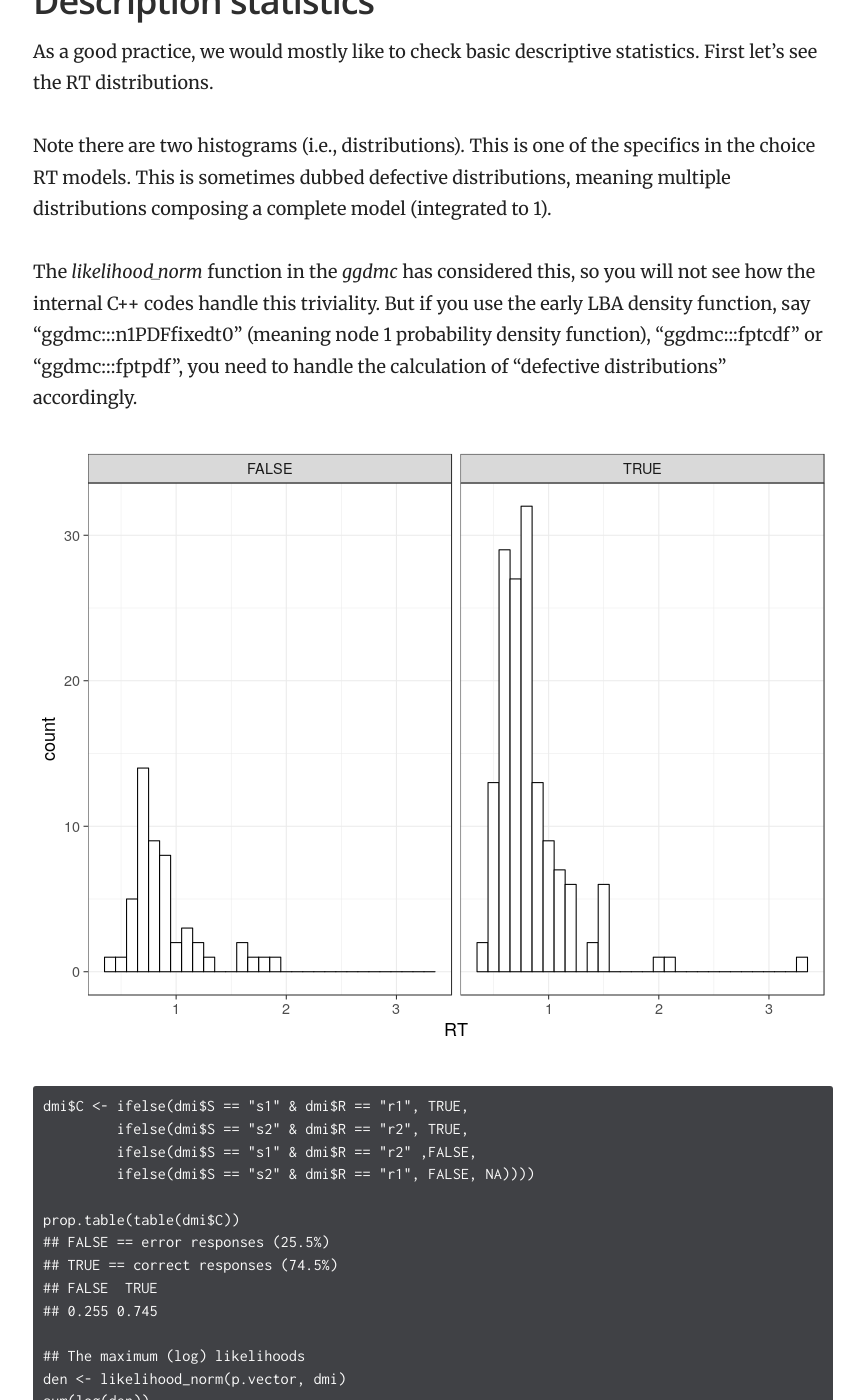
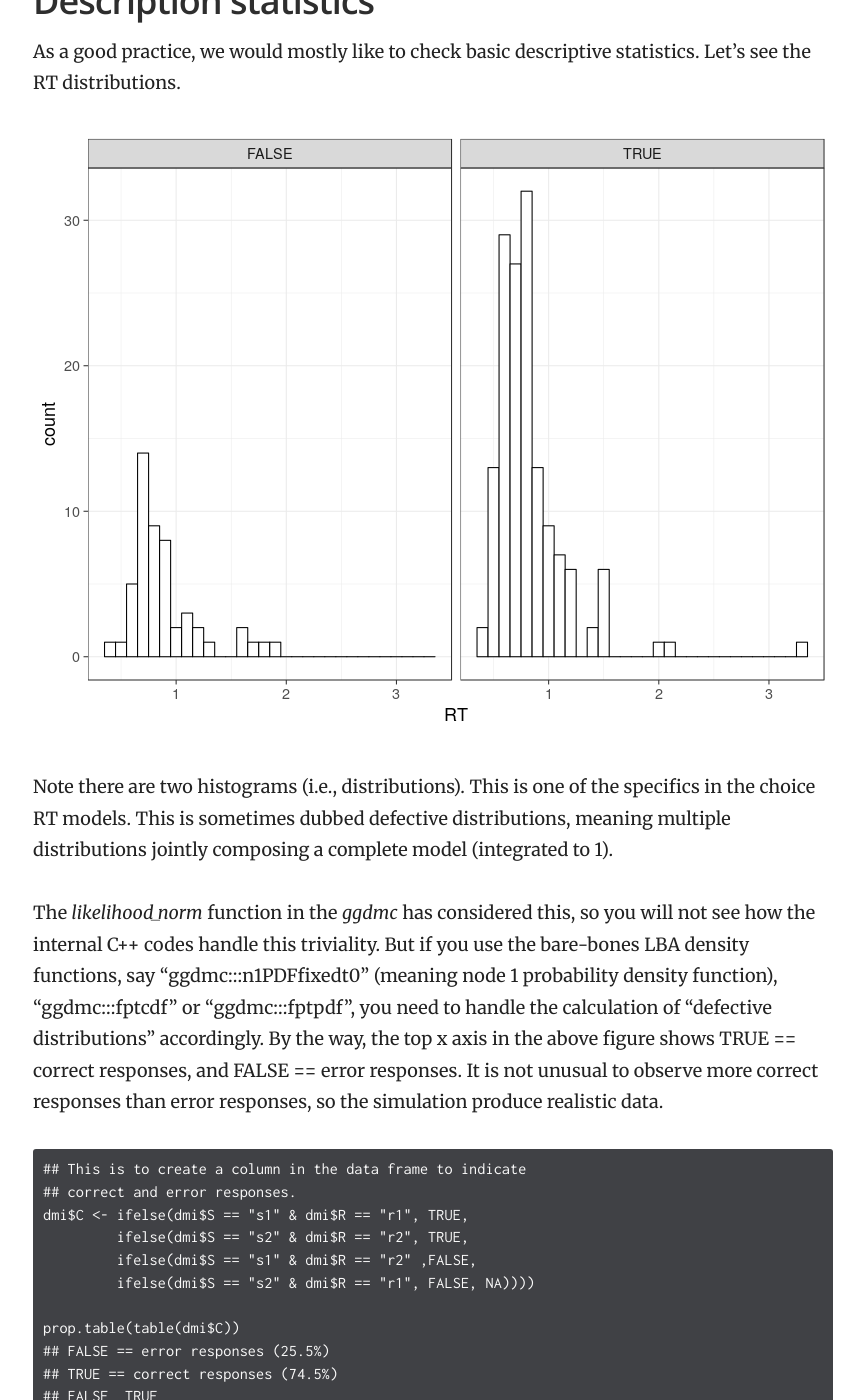
Before and after one commit to yxlin/yxlin.github.io, a Jekyll site: the page built from _docs/basics/mle.md, in a window 1280 px wide and 1400 px high, scrolled down 1394 px. Shown: the whole window, without its empty margins (357-1221 px from the left). Built offline with Jekyll 4.4.1, drawn with Linux system fonts in a browser that asks for light colours; formulas are drawn with MathJax 3; some of the changed text lies outside the part shown.

Commit message:
add more descriptions

````diff
--- a/_docs/basics/mle.md
+++ b/_docs/basics/mle.md
@@ -55,24 +55,30 @@ dmi <- BuildDMI(dat, model)
 
 ## Description statistics
 As a good practice, we would mostly like to check basic descriptive
-statistics.  First let's see the RT distributions.
+statistics.  Let's see the RT distributions.
+
+![mle_data]({{"/images/basics/mle_data.png" | relative_url}})
 
 Note there are two histograms (i.e., distributions). This is one of
 the specifics in the choice RT models. This is sometimes dubbed defective
-distributions, meaning multiple distributions composing a complete model
-(integrated to 1).
+distributions, meaning multiple distributions jointly composing a
+complete model (integrated to 1).
 
 The _likelihood_norm_ function in the _ggdmc_ has considered this,
 so you will not see how the internal C++ codes handle this triviality.
-But if you use the early LBA density function, say "ggdmc:::n1PDFfixedt0"
-(meaning node 1 probability density function), "ggdmc:::fptcdf" or
-"ggdmc:::fptpdf", you need to handle the calculation of
-"defective distributions" accordingly.
-
-![mle_data]({{"/images/basics/mle_data.png" | relative_url}})
+But if you use the bare-bones LBA density functions, say
+"ggdmc:::n1PDFfixedt0" (meaning node 1 probability density
+function), "ggdmc:::fptcdf" or "ggdmc:::fptpdf", you need to handle
+the calculation of "defective distributions" accordingly. By the
+way, the top x axis in the above figure shows TRUE == correct responses,
+and FALSE == error responses. It is not unusual to observe
+more correct responses than error responses, so the simulation
+produce realistic data.
 
 
 ```
+## This is to create a column in the data frame to indicate
+## correct and error responses.
 dmi$C <- ifelse(dmi$S == "s1" & dmi$R == "r1", TRUE,
          ifelse(dmi$S == "s2" & dmi$R == "r2", TRUE,
          ifelse(dmi$S == "s1" & dmi$R == "r2" ,FALSE,
````
